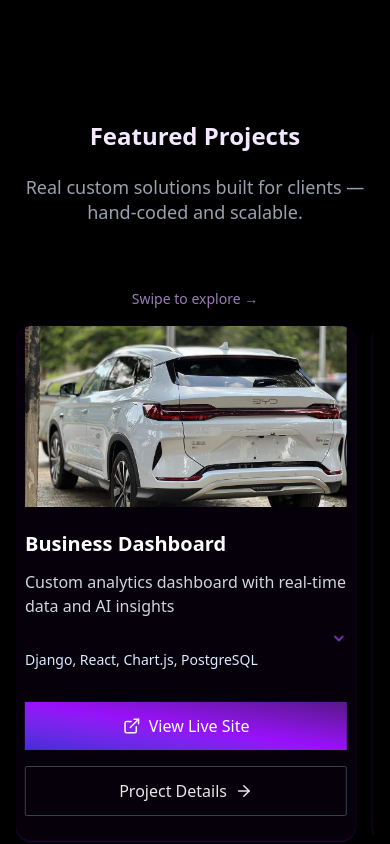
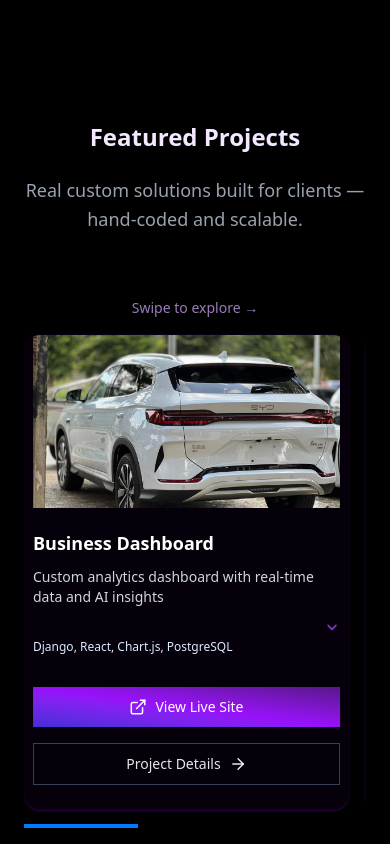
Before and after one commit to btosan/web, a Next.js app: page / in a window 390 px wide. Shown: the part 3180-4024 px from the top of the page. Built offline with nearby package versions, Linux system fonts and the light colour scheme.

Commit message:
portfolio

```diff
--- a/src/app/layout.tsx
+++ b/src/app/layout.tsx
@@ -9,9 +9,9 @@ import FloatingContact from "@/components/FloatingContact";
 export const metadata: Metadata = {
   title: "Ofashi | Custom Web Development & Website Design Nigeria | AI Automation | AI Integrations ",
   description:
-    "Expert custom web development, website design, e-commerce apps, and AI integration in Nigeria. Hand-coded with FastAPI, Django, React & Next.js — fast, scalable, AI-ready solutions delivered in days.",
+    "Expert custom web development, website design, e-commerce apps,AI Automation, and AI integration in Nigeria. Hand-coded with FastAPI, Django, React & Next.js — fast, scalable, AI-ready solutions delivered in days.",
   keywords:
-    "custom web development Nigeria, website design Lagos, e-commerce app Nigeria, AI integration Nigeria, Next.js developer, FastAPI developer, React developer, Django developer, Ofashi, Ofashi design",
+    "custom web development Nigeria, website design Lagos, e-commerce app Nigeria, AI Automation, AI integration Nigeria, Next.js developer, FastAPI developer, React developer, Django developer, Ofashi, Ofashi design",
   icons: {
     icon: "/favicon.ico",
   },
--- a/src/app/page.tsx
+++ b/src/app/page.tsx
@@ -18,9 +18,9 @@ import ServicesSection from "@/components/ServicesSection";
 export const metadata: Metadata = {
   title: " Ofashi | Custom Web Development & Website Design Nigeria | AI Automation | AI Integrations ",
   description:
-    "Expert custom web development, website design, e-commerce apps, and AI integration in Nigeria. Hand-coded with FastAPI, Django, React & Next.js — fast, scalable, AI-ready solutions delivered in days.",
+    "Expert custom web development, website design, e-commerce apps,AI Automation, and AI integration in Nigeria. Hand-coded with FastAPI, Django, React & Next.js — fast, scalable, AI-ready solutions delivered in days.",
   keywords:
-    "custom web development Nigeria, website design Lagos, e-commerce app Nigeria, AI integration Nigeria, Next.js developer, FastAPI developer, React developer, Django developer, Ofashi, Ofashi design",
+    "custom web development Nigeria, website design Lagos, e-commerce app Nigeria, AI Automation, AI integration Nigeria, Next.js developer, FastAPI developer, React developer, Django developer, Ofashi, Ofashi design",
   icons: {
     icon: "/favicon.ico",
   },
--- a/src/app/robots.js
+++ b/src/app/robots.js
@@ -5,6 +5,6 @@ export default function robots() {
         allow: '/',
         disallow: '/private/',
       },
-      sitemap: 'https://webtech.besttosan.com/sitemap.js',
+      sitemap: 'https://ofashi.com/sitemap.js',
     }
   }
--- a/src/components/PortfolioSection.tsx
+++ b/src/components/PortfolioSection.tsx
@@ -12,7 +12,6 @@ import { Autoplay, Pagination } from "swiper/modules";
 
 import "swiper/css";
 import "swiper/css/pagination";
-import CTA from "./CTA";
 
 const AUTOPLAY_DELAY = 5000;
 
@@ -41,97 +40,72 @@ const ProjectCard = ({ project, index, onUserInteract }: { project: Project; ind
       whileInView={{ opacity: 1, y: 0 }}
       transition={{ delay: index * 0.1, duration: 0.6 }}
       viewport={{ once: true }}
-      className="group relative rounded-2xl overflow-hidden lg:hover:bg-purple-950/5 hover:bg-purple-950/10 border lg:border-2 hover:border-purple-300/30 lg:border-white/5 hover:cursor-pointer lg:bg-purple-950/80 bg-purple-950/10
-                  border-purple-900/5 shadow-xs shadow-purple-600/30 transition-all duration-500 px-2"
+      className="group relative rounded-2xl overflow-hidden border lg:border-2 border-purple-900/5 shadow-xs shadow-purple-600/30 transition-all duration-500 px-2 bg-purple-950/10 lg:bg-purple-950/80 hover:border-purple-300/30"
       onMouseEnter={() => setIsActive(true)}
       onMouseLeave={() => setIsActive(false)}
       onClick={handleInteraction}
     >
-      {/* Image */}
       <div className="aspect-video relative overflow-hidden">
         <Image
           src={project.image}
           alt={`${project.title} preview`}
           fill
-          className={`object-cover transition-transform duration-700 ${
-            isActive ? "scale-110" : "scale-100"
-          }`}
+          className={`object-cover transition-transform duration-700 ${isActive ? "scale-110" : "scale-100"}`}
         />
       </div>
 
-      {/* Content */}
       <div className="px-0 py-6 md:px-4 md:py-8 relative">
-        <h3 className="text-2xl md:text-3xl font-bold text-white mb-3">
+        <h3 className="text-xl md:text-2xl lg:text-2xl xl:text-[1.7rem] font-bold text-white mb-3 leading-tight">
           {project.title}
         </h3>
 
-        <p className="text-gray-300 mb-4 line-clamp-2">
+        <p className="text-gray-300 mb-4 line-clamp-2 text-sm md:text-base">
           {project.shortDescription}
         </p>
-          <span className={`flex items-center justify-end ${
-            isActive ? "opacity-0 -mt-5" : "opacity-100 "
-          } md:hidden animate-bounce text-purple-500 `}><ChevronDown className="w-4 h-4" /></span>
+
+        <span className={`flex items-center justify-end ${isActive ? "opacity-0 -mt-5" : "opacity-100"} md:hidden animate-bounce text-purple-500`}>
+          <ChevronDown className="w-4 h-4" />
+        </span>
+
         <p
-          className={`absolute left-0 md:left-4 right-0 md:right-4 text-gray-400 text-sm md:text-base leading-relaxed transition-opacity duration-500 ${
-            isActive ? "opacity-100" : "opacity-0"
-          } pointer-events-none`}
+          className={`absolute left-0 md:left-4 right-0 md:right-4 text-gray-400 text-sm md:text-base leading-relaxed transition-opacity duration-500 ${isActive ? "opacity-100" : "opacity-0"} pointer-events-none`}
         >
           {project.fullDescription}
         </p>
 
-        <p
-          className={`text-sm text-blue-100 mb-8 ${
-            isActive ? "mt-32 pt-4" : "mt-0"
-          }`}
-        >
+        <p className={`text-xs md:text-sm text-blue-100 mb-8 ${isActive ? "mt-32 pt-4" : "mt-0"}`}>
           {project.tech}
         </p>
 
         <div className="flex flex-col sm:flex-row gap-4">
-
           <a
             href={project.liveUrl}
             target="_blank"
             rel="noopener noreferrer"
-            className="inline-flex items-center justify-center gap-2 px-5 py-3 hover:text-purple-50 text-white hover:cursor-pointer
-                    bg-linear-to-bl hover:from-transparent hover:via-transparent hover:to-transparent
-                    hover:border hover:border-purple-100/80
-                    from-purple-900 via-purple-600 to-indigo-700 border-0
-                    transition-all duration-300 font-medium"
+            className="inline-flex items-center justify-center gap-2 px-4 md:px-5 py-2.5 md:py-3 text-sm md:text-base text-white bg-linear-to-bl from-purple-900 via-purple-600 to-indigo-700 hover:border hover:border-purple-100/80 transition-all duration-300 font-medium"
           >
             <ExternalLink size={18} />
             View Live Site
           </a>
+
           <a
             href={project.detailUrl}
             target="_blank"
             rel="noopener noreferrer"
-            className="inline-flex items-center justify-center gap-2 px-5 py-3 text-white/90 hover:text-white border border-gray-700 rounded-xs hover:border-purple-50/60 transition font-medium group/link"
+            className="inline-flex items-center justify-center gap-2 px-4 md:px-5 py-2.5 md:py-3 text-sm md:text-base text-white/90 border border-gray-700 hover:border-purple-50/60 transition font-medium group/link"
           >
             Project Details
-            <ArrowRight
-              size={18}
-              className="transition-transform group-hover/link:translate-x-1"
-            />
+            <ArrowRight size={18} className="transition-transform group-hover/link:translate-x-1" />
           </a>
         </div>
       </div>
-
-      <div
-        className={`absolute inset-0 bg-linear-to-t from-black/20 via-transparent to-transparent transition-opacity duration-500 pointer-events-none ${
-          isActive ? "opacity-100" : "opacity-0"
-        }`}
-      />
     </motion.div>
   );
 };
 
 export default function PortfolioSection() {
   const swiperRef = useRef<any>(null);
-
-  const stopAutoplay = () => {
-    swiperRef.current?.autoplay?.stop();
-  };
+  const stopAutoplay = () => swiperRef.current?.autoplay?.stop();
 
   const projects: Project[] = [
     {
@@ -204,36 +178,31 @@ export default function PortfolioSection() {
 
   return (
     <section className="relative bg-black py-16 md:py-20 lg:py-24 xl:py-28 overflow-hidden">
-      <div className="mx-auto px-4 md:px-8 lg:px-12 xl:px-16">
+      <div className="mx-auto px-6 md:px-16 lg:px-12 xl:px-16 2xl:px-20">
+
         {/* Header */}
         <motion.div
           initial={{ opacity: 0, y: 30 }}
           whileInView={{ opacity: 1, y: 0 }}
           transition={{ duration: 0.8 }}
           viewport={{ once: true }}
-          className="text-center mb-16"
+          className="text-center mb-16 max-w-3xl mx-auto"
         >
-          <h2 className="text-3xl md:text-5xl lg:text-6xl font-semibold text-purple-100 mb-6">
+          <h2 className="text-3xl md:text-5xl lg:text-6xl font-semibold text-purple-100 mb-6 leading-tight">
             Featured Projects
           </h2>
-          <p className="text-xl text-gray-400 max-w-3xl mx-auto">
+          <p className="text-lg md:text-xl text-gray-400 leading-relaxed">
             Real custom solutions built for clients — hand-coded and scalable.
           </p>
         </motion.div>
 
         {/* MOBILE SLIDER */}
         <div className="md:hidden">
-          <div className="text-center text-purple-300/70 text-sm mb-4">
-            Swipe to explore →
-          </div>
-
+          <div className="text-center text-purple-300/70 text-sm mb-4">Swipe to explore →</div>
           <Swiper
             modules={[Autoplay, Pagination]}
             onSwiper={(swiper) => (swiperRef.current = swiper)}
-            autoplay={{
-              delay: AUTOPLAY_DELAY,
-              disableOnInteraction: false,
-            }}
+            autoplay={{ delay: AUTOPLAY_DELAY, disableOnInteraction: false }}
             pagination={{ type: "progressbar" }}
             spaceBetween={16}
             slidesPerView={1.05}
@@ -241,11 +210,7 @@ export default function PortfolioSection() {
           >
             {projects.map((project, index) => (
               <SwiperSlide key={index}>
-                <ProjectCard
-                  project={project}
-                  index={index}
-                  onUserInteract={stopAutoplay}
-                />
+                <ProjectCard project={project} index={index} onUserInteract={stopAutoplay} />
               </SwiperSlide>
             ))}
           </Swiper>
@@ -260,42 +225,10 @@ export default function PortfolioSection() {
       </div>
 
       <div className="w-full mx-auto flex items-center justify-center pt-8 md:pt-10">
-        {/* <a
-          href="https://wa.me/2348038168949"
-          target="_blank"
-          rel="noopener noreferrer"
-          className="mt-8 inline-flex items-center justify-center px-8 py-3 rounded-full text-lg font-medium text-white bg-[linear-gradient(90deg,#dbeafe,#4c1d95,#6b21a8,#a855f7,#c084fc,#4169e1,#4b0082)] bg-size-[300%_300%] animate-gradient-wave transition-all duration-300 hover:scale-[1.03]"
-        >
-          See How We Build Yours →
-        </a> */}
-
-        <Link href='/projects' className="hover:underline hover:underline-offset-8 hover:text-purple-300">See all projects</Link>
+        <Link href='/projects' className="hover:underline hover:underline-offset-8 hover:text-purple-300">
+          See all projects
+        </Link>
       </div>
-
-
-      {/* Progress bar styling */}
-      <style jsx>{`
-        :global(.swiper-pagination-progressbar) {
-          background: rgba(255, 255, 255, 0.1);
-          height: 4px;
-          border-radius: 4px;
-        }
-        :global(.swiper-pagination-progressbar-fill) {
-          background: #a855f7; /* purple-500 */
-        }
-      `}</style>
-
-      <style jsx global>{`
-        .swiper {
-          --swiper-theme-color: rgba(216, 180, 254, 0.7); /* purple-300/70 */
-        }
-
-        .swiper-pagination-progressbar {
-          background: rgba(255, 255, 255, 0.12);
-          height: 4px;
-          border-radius: 4px;
-        }
-      `}</style>
     </section>
   );
 }
```
Also changed, not shown: src/app/sitemap.js (+22 -4 lines).
